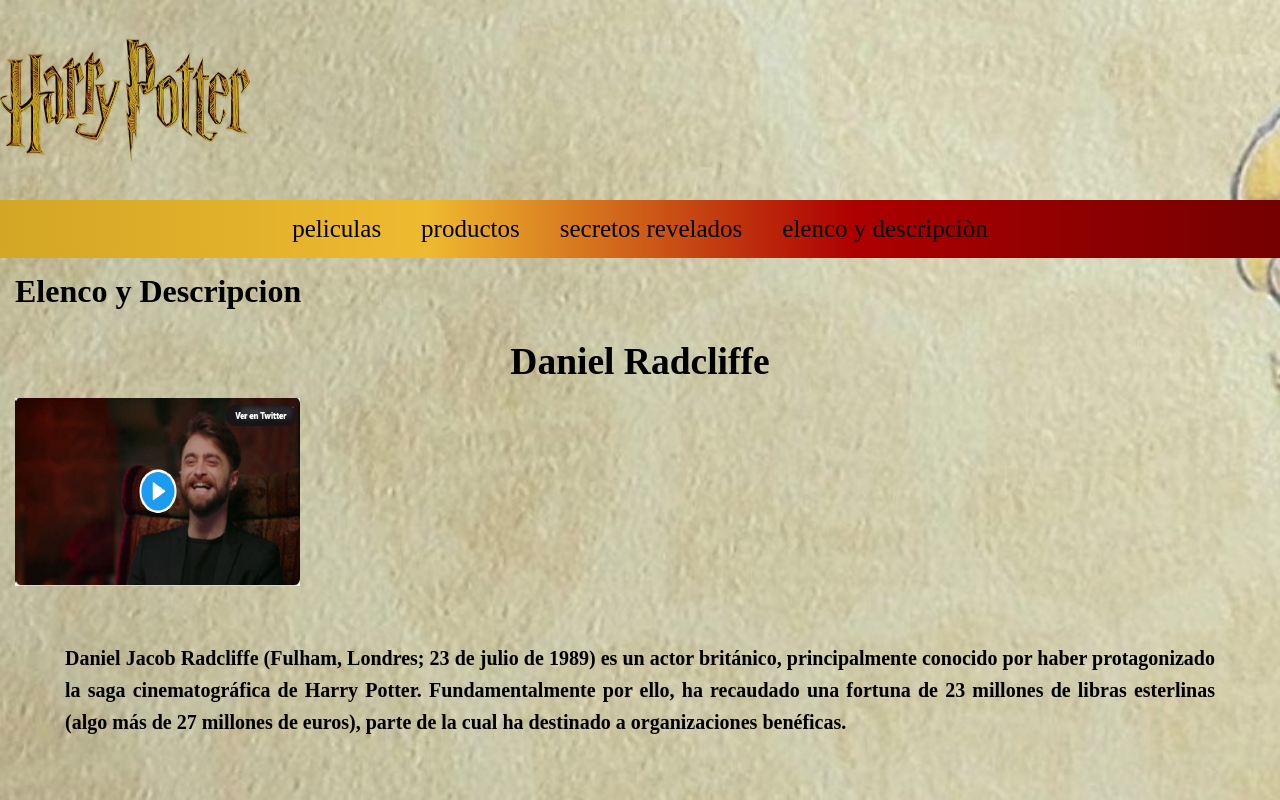
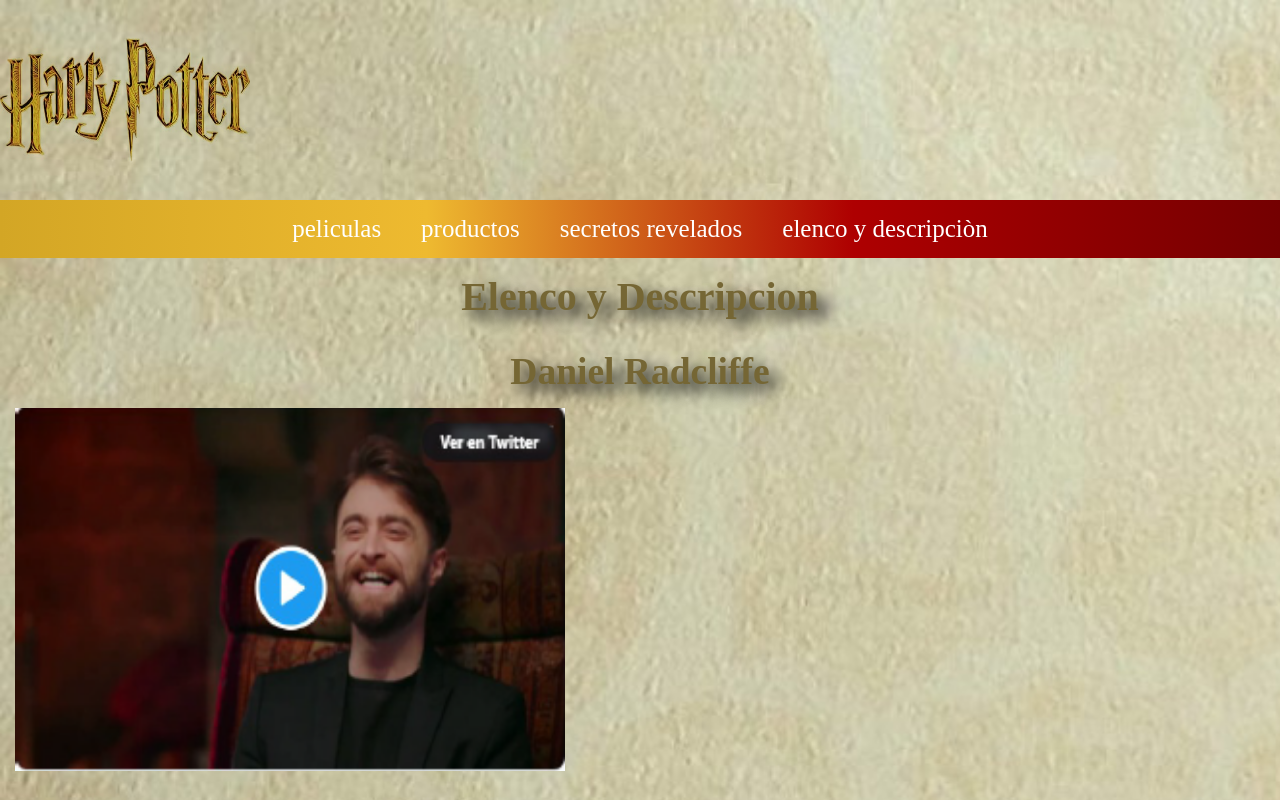
Before and after one commit to franklin-nieto/Mundo-Potter, a plain HTML site: page pages/elenco-y-descripciòn.html in a window 1280 px wide. Shown: the top 800 px of the page. Drawn offline with Linux system fonts and the light colour scheme.

Commit message:
modificacion final responsive

```diff
--- a/pages/elenco-y-descripciòn.html
+++ b/pages/elenco-y-descripciòn.html
@@ -27,7 +27,7 @@
             <nav class="menu">
                 <ul>
                     <li>
-                        <a href="peliculas.htmls">peliculas</a>
+                        <a href="peliculas.html">peliculas</a>
 
                         </li>
 
@@ -55,7 +55,7 @@
         <br>
         <div class="daniel">
             <a href="descripcion daniel.html">
-                <img src="../assets/imagenes/daniel 1.PNG" alt="daniel 1" ><br>
+                <img src="../assets/imagenes/daniel 1.PNG" alt="daniel 1" width="550px" ><br>
             </a>
             <p><b> Daniel Jacob Radcliffe (Fulham, Londres; 23 de julio de 1989) es un actor británico, principalmente conocido por haber protagonizado la saga cinematográfica de Harry Potter. Fundamentalmente por ello, ha recaudado una fortuna de 23 millones de libras esterlinas (algo más de 27 millones de euros), parte de la cual ha destinado a organizaciones benéficas.
             <br><br><br>
--- a/sass/estilos.scss
+++ b/sass/estilos.scss
@@ -60,7 +60,7 @@
                     display: block;
                     padding: 15px 20px;
                     cursor: pointer;
-                    color: black;
+                    color: #ffffff;
                     font-size: 25px;
                 }
             }
@@ -78,6 +78,8 @@
     h2{
         text-align:center;
         height: 30px;
+        color: #756634;
+        text-shadow: 10px 8px 15px black;
     }
 
     p{
@@ -145,12 +147,19 @@
 }
 
 .encabezado h2{
-    font-size: 30px;
+    font-size: 40px;
     padding: 10px;
+    color: #756634;
+    text-shadow: 10px 8px 20px black;
+
 
 }
 .titulado{
+    font-size: 40px;
+    text-align: center;
     padding: 15px;
+    color: #756634;
+    text-shadow: 10px 8px 15px black;
 }
 .contenedor{
     margin-top: 30px;
```
Also changed, not shown: pages/peliculas.html (+1 -1 lines), pages/productos.html (+1 -1 lines), pages/secretos-revelados.html (+1 -1 lines), CSS/estilos.css, 1 other file.
